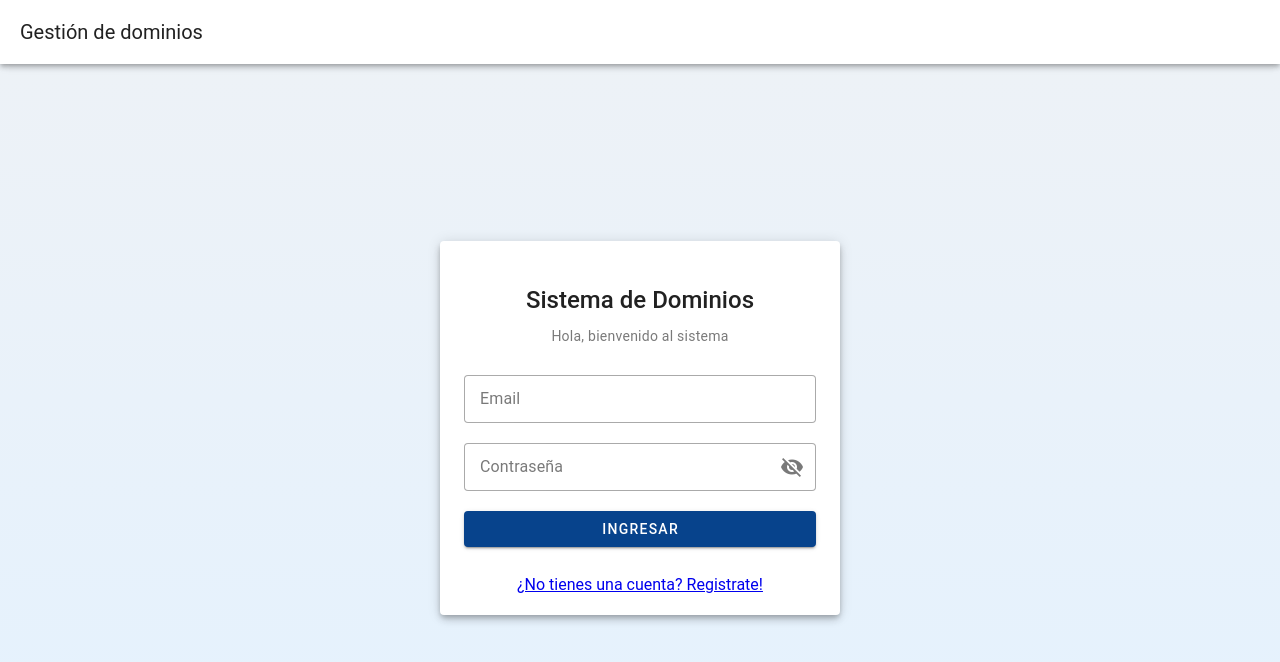
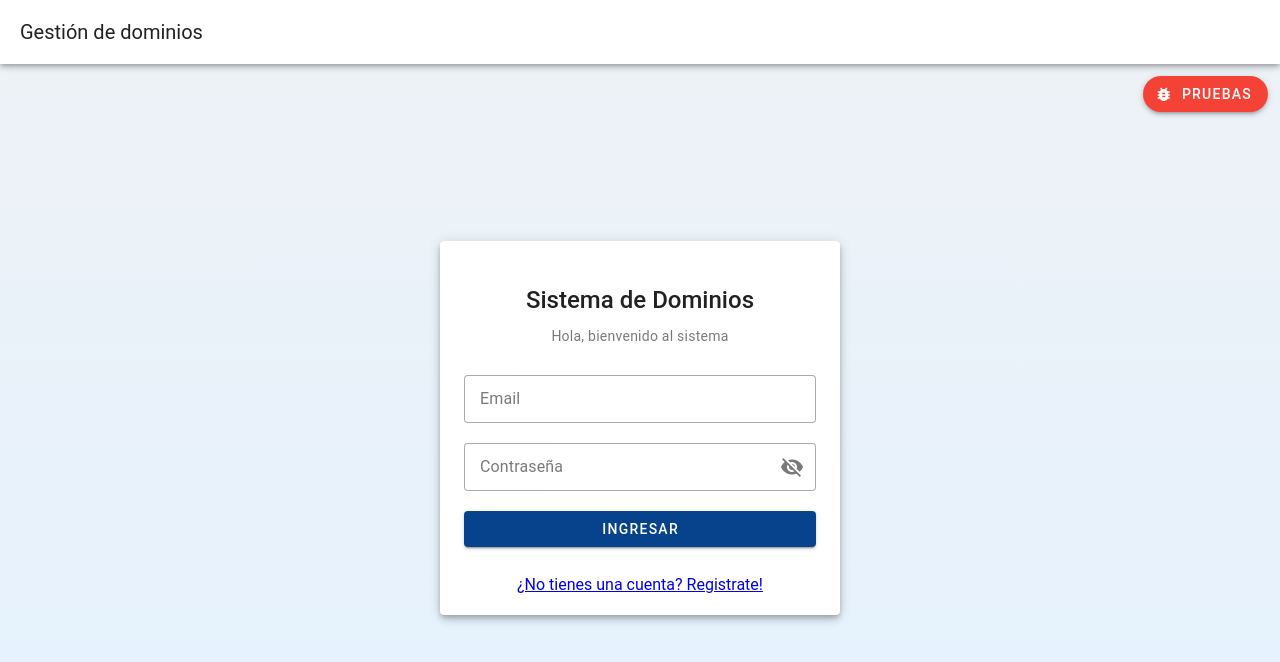
Before and after one commit to PabloAlexanderJiron/SPA_GestionDominios, a Vue app: page / in a window 1280 px wide. Shown: the top 662 px of the page. Built offline with nearby package versions, Linux system fonts and the light colour scheme.

Commit message:
Feat: Agregar boton para indicar que estamos en modo desarrollo

```diff
--- a/src/App.vue
+++ b/src/App.vue
@@ -5,6 +5,16 @@
       <RouterView />
     </VMain>
     <Spinner />
+    <VFab
+      v-if="modoDesarrollo"
+      prepend-icon="mdi-bug"
+      color="red"
+      location="top end"
+      absolute
+      app
+      extended
+      text="PRUEBAS"
+    />
   </VApp>
 </template>
 
@@ -12,6 +22,9 @@
 import { RouterView } from 'vue-router'
 import NavBar from '@/components/NavBar.vue';
 import Spinner from './components/Spinner.vue';
+import { computed } from 'vue';
+
+const modoDesarrollo = computed(()=> import.meta.env.MODE === 'development')
 </script>
 
 <style scoped>
```
